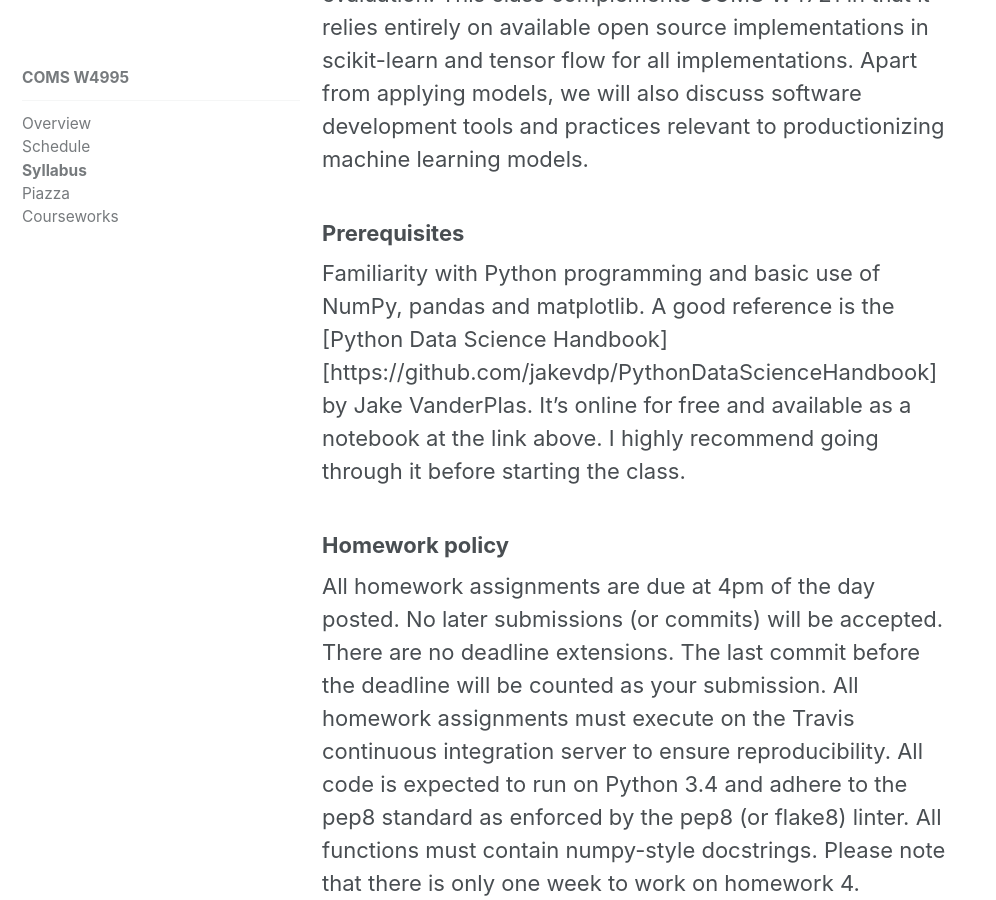
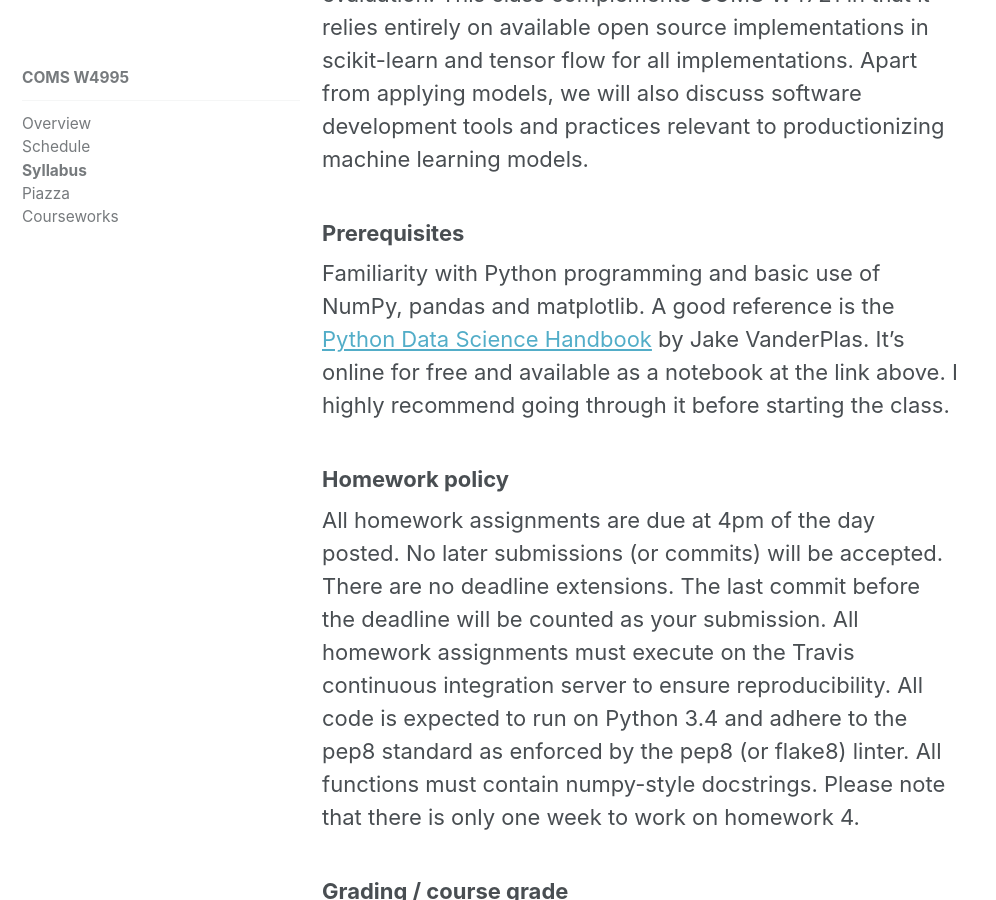
Before and after one commit to amueller/columbia-website, a Jekyll site: the page built from _comsw4995s18/syllabus.md, in a window 1280 px wide and 900 px high, scrolled down 464 px. Shown: the whole window, without its empty margins (0-996 px from the left). Built offline with Jekyll 4.4.1, drawn with Linux system fonts in a browser that asks for light colours; our own code applies the rules of GitHub Pages for plain Markdown files.

Commit message:
fix markdown link

```diff
--- a/_comsw4995s18/syllabus.md
+++ b/_comsw4995s18/syllabus.md
@@ -16,7 +16,7 @@ to productionizing machine learning models.
 
 ### Prerequisites
 Familiarity with Python programming and basic use of NumPy, pandas and matplotlib.
-A good reference is the [Python Data Science Handbook][https://github.com/jakevdp/PythonDataScienceHandbook]
+A good reference is the [Python Data Science Handbook](https://github.com/jakevdp/PythonDataScienceHandbook)
 by Jake VanderPlas. It's online for free and available as a notebook at the link above.
 I highly recommend going through it before starting the class.
 
```
Also changed, not shown: _comsw4995s18/lectures.md (+1 -1 lines).
